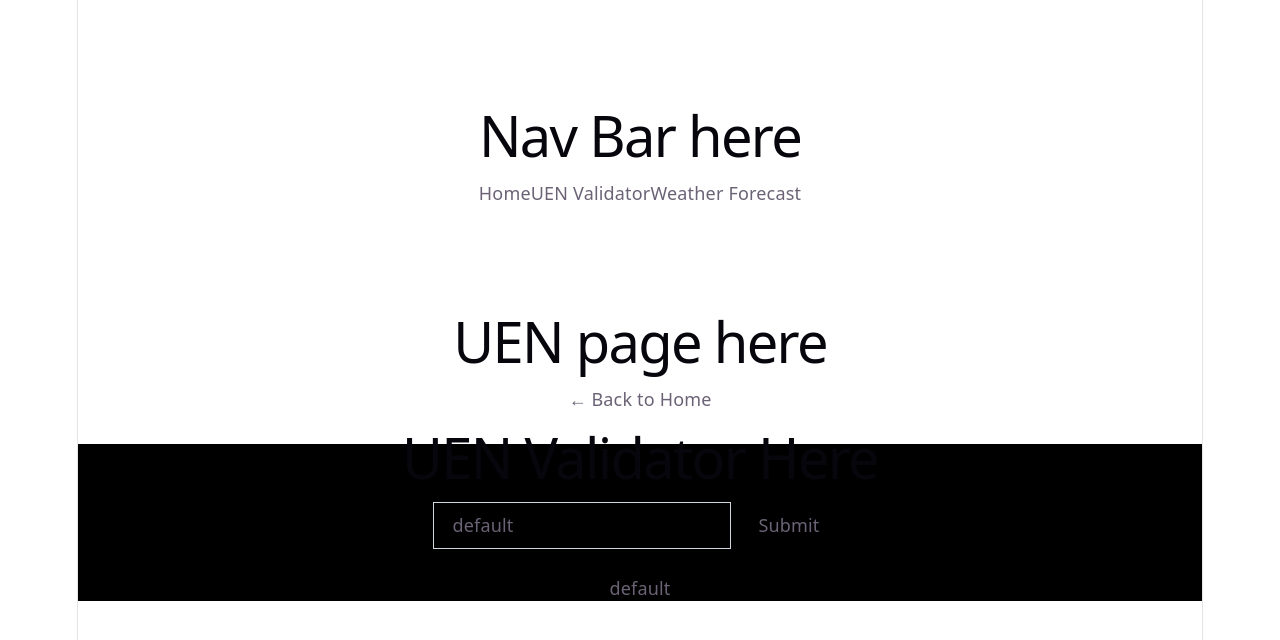
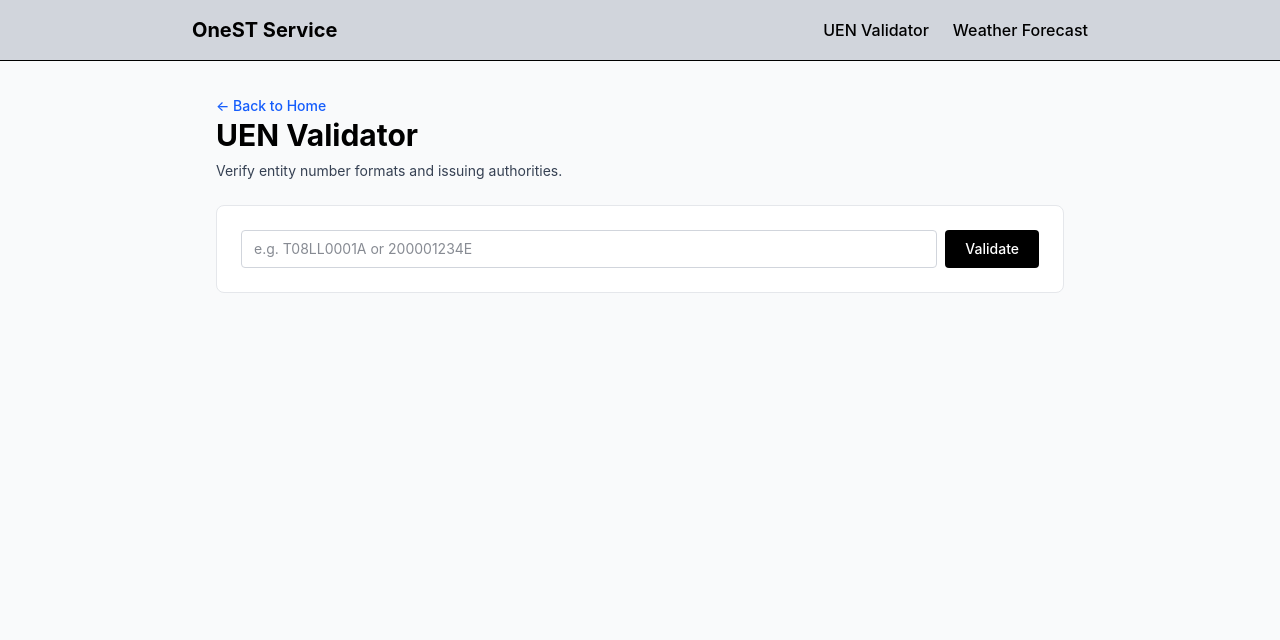
Before and after one commit to lklim050/onest-services, a React (Vite) app: page /uen-validator in a window 1280 px wide. Shown: the top 640 px of the page. Built offline with nearby package versions, Linux system fonts and the light colour scheme.

Commit message:
Improve UIUX
Improve Navbar
Improve Homepage
Improve UENpage
Improve UEN components

```diff
--- a/src/App.tsx
+++ b/src/App.tsx
@@ -1,4 +1,4 @@
-import { Route, Routes } from "react-router-dom";
+import { Link, Route, Routes } from "react-router-dom";
 // import UENValidatorPanel from "./components/UENValidatorPanel";
 // import WeatherForecastPanel from "./components/WeatherForecastPanel";
 import HomePage from "./pages/HomePage";
@@ -7,18 +7,25 @@ import WeatherPage from "./pages/WeatherPage";
 
 export function App() {
   return (
-    <div>
-      <nav className="p-20">
-        <h1>Nav Bar here</h1>
-        <a href="/">Home</a>
-        <a href="/uen-validator">UEN Validator</a>
-        <a href="/weather-forecast">Weather Forecast</a>
+    <div className="min-h-screen bg-gray-50 text-black">
+      <nav className="border-b border-white-300 bg-gray-300 px-6 py-4">
+        <div className="flex items-center justify-between mx-auto max-w-4xl ">
+          <Link to="/" className="font-bold text-xl">
+            OneST Service
+          </Link>
+          <div className="flex space-x-6 text-m font-medium">
+            <Link to="/uen-validator">UEN Validator</Link>
+            <Link to="/weather-forecast">Weather Forecast</Link>
+          </div>
+        </div>
       </nav>
-      <Routes>
-        <Route path="/" element={<HomePage />} />
-        <Route path="/uen-validator" element={<UenPage />} />
-        <Route path="/weather-forecast" element={<WeatherPage />} />
-      </Routes>
+      <main className="max-w-4xl mx-auto px-6 py-8">
+        <Routes>
+          <Route path="/" element={<HomePage />} />
+          <Route path="/uen-validator" element={<UenPage />} />
+          <Route path="/weather-forecast" element={<WeatherPage />} />
+        </Routes>
+      </main>
     </div>
   );
 }
--- a/src/components/UENValidatorPanel.tsx
+++ b/src/components/UENValidatorPanel.tsx
@@ -3,64 +3,96 @@ import type { ValidationResult } from "../types/uen";
 import { validateUEN } from "../utils/uenValidator";
 
 const UENValidatorPanel = () => {
-  const [input, setInput] = useState("default");
+  const [input, setInput] = useState("");
   const [result, setResult] = useState<ValidationResult | null>(null);
 
-  const handleSubmit = (e: React.FormEvent) => {
+  const handleSubmit = (e: React.SubmitEvent) => {
     e.preventDefault();
-    const result = validateUEN(input);
-    setResult(result);
+    const validationResult = validateUEN(input.trim());
+    setResult(validationResult);
   };
 
   return (
-    <div className="bg-black">
-      <h1>UEN Validator Here</h1>
-      {/* INPUT */}
-      <form onSubmit={handleSubmit}>
+    <div className="space-y-4">
+      {/* Input Form */}
+      <form onSubmit={handleSubmit} className="flex gap-2">
         <input
           type="text"
           id="uen"
           value={input}
           onChange={(e) => setInput(e.target.value)}
-          placeholder="type valid UEN here..."
-          className="flex-1 px-4 py-2 border border-gray-300"
+          placeholder="e.g. T08LL0001A or 200001234E"
+          className="flex-1 px-3 py-2 border border-gray-300 rounded text-sm focus:outline-none focus:border-black bg-white text-gray-900"
         />
-        <button type="submit" className="px-6 py-2">
-          Submit
+        <button
+          type="submit"
+          className="px-5 py-2 bg-black text-white text-sm font-medium rounded hover:bg-gray-800 cursor-pointer"
+        >
+          Validate
         </button>
       </form>
-      <br />
-      {input}
-      <br />
-      {/* RESULT */}
+
+      {/* Result Panel */}
       {result && (
-        <div>
-          <p>
-            Is UEN valid?:{" "}
-            <span>{result.isValid ? "YES VALID!!" : "NO INVALID!!"}</span>
-          </p>
-          <p>
-            What format?: <span>{result.formatType}</span>
-          </p>
-          {result.metadata && (
-            <p>
-              Entity Type: <span>{result.metadata?.entityType || "N.A."}</span>
-              <br />
-              Issued By:{" "}
-              <span>{result.metadata?.issuanceAgency || "N.A."}</span>
-            </p>
-          )}
+        <div
+          className={`p-4 rounded border ${
+            result.isValid
+              ? "bg-gray-50 border-green-300 text-gray-900"
+              : "bg-gray-50 border-red-300 text-gray-900"
+          }`}
+        >
+          <div className="flex items-center justify-between mb-3 pb-2 border-b border-gray-200">
+            <span className="text-xs font-bold uppercase tracking-wider text-gray-500">
+              Validation Status
+            </span>
+            <span
+              className={`px-2 py-0.5 text-xs font-bold rounded ${
+                result.isValid
+                  ? "bg-green-100 text-green-800"
+                  : "bg-red-100 text-red-800"
+              }`}
+            >
+              {result.isValid ? "VALID UEN" : "INVALID UEN"}
+            </span>
+          </div>
 
-          <p>
-            Comment: <span>{result.message}</span>
-          </p>
-          {result.year && (
-            <p>
-              Incorporation Year: <span>{result.year || "N.A."}</span>
-            </p>
-          )}
+          <div className="space-y-1.5 text-sm">
+            <div className="flex justify-between">
+              <span className="text-gray-500">Format Type:</span>
+              <span className="font-medium">{result.formatType || "N.A."}</span>
+            </div>
 
-          <p>{result.length}</p>
+            {result.year && (
+              <div className="flex justify-between">
+                <span className="text-gray-500">Incorporation Year:</span>
+                <span className="font-medium">{result.year}</span>
+              </div>
+            )}
+
+            {result.metadata && (
+              <>
+                <div className="flex justify-between">
+                  <span className="text-gray-500">Entity Type:</span>
+                  <span className="font-medium">
+                    {result.metadata.entityType || "N.A."}
+                  </span>
+                </div>
+                <div className="flex justify-between">
+                  <span className="text-gray-500">Issuing Agency:</span>
+                  <span className="font-medium">
+                    {result.metadata.issuanceAgency || "N.A."}
+                  </span>
+                </div>
+              </>
+            )}
+
+            <div className="pt-2 mt-2 border-t border-gray-200">
+              <span className="text-gray-500 block mb-1">Remarks:</span>
+              <p className="text-gray-700 bg-white p-2 rounded border border-gray-200 text-xs">
+                {result.message}
+              </p>
+            </div>
+          </div>
         </div>
       )}
     </div>
--- a/src/index.css
+++ b/src/index.css
@@ -1,5 +1,5 @@
 @import "tailwindcss";
-
+/*
 :root {
   --text: #6b6375;
   --text-h: #08060d;
@@ -110,4 +110,4 @@ code {
   line-height: 135%;
   padding: 4px 8px;
   background: var(--code-bg);
-}
+} */
--- a/src/pages/HomePage.tsx
+++ b/src/pages/HomePage.tsx
@@ -1,19 +1,38 @@
-import react from "react";
 import { Link } from "react-router-dom";
 
 export function HomePage() {
   return (
-    <div className="p-20">
-      <h1>Page Here</h1>
-      <p>Select a tool here</p>
-      <ul>
-        <li>
-          <Link to="/uen-validator">UEN Validator</Link>
-        </li>
-        <li>
-          <Link to="/weather-forecast">Weather Forecast</Link>
-        </li>
-      </ul>
+    <div className="space-y-6">
+      <div>
+        <h1 className="text-3xl font-bold">Services Ultility</h1>
+        <p className="text-sm text-gray-500 mt-2">
+          Select a service below to get started.
+        </p>
+      </div>
+
+      <div className="grid grid-cols-1 gap-4">
+        <Link
+          to="/uen-validator"
+          className="p-5 bg-white border border-gray-200 rounded-lg hover:border-blue-500 "
+        >
+          <h2 className="font-semibold text-base mb-1">UEN Validator</h2>
+          <p className="text-sm text-gray-500">
+            Verify Singapore company and entity registration numbers.
+          </p>
+        </Link>
+
+        <Link
+          to="/weather-forecast"
+          className="p-5 bg-white border border-gray-200 rounded-lg hover:border-blue-500"
+        >
+          <h2 className="font-semibold text-base mb-1">
+            2-Hour Weather Forecast
+          </h2>
+          <p className="text-sm text-gray-500">
+            Check real-time NEA weather conditions across Singapore regions.
+          </p>
+        </Link>
+      </div>
     </div>
   );
 }
--- a/src/pages/UenPage.tsx
+++ b/src/pages/UenPage.tsx
@@ -1,13 +1,21 @@
-import React from "react";
 import { Link } from "react-router-dom";
 import UENValidatorPanel from "../components/UENValidatorPanel";
 
 export const UenPage = () => {
   return (
-    <div className="p20">
-      <h1>UEN page here</h1>
-      <Link to="/">&larr; Back to Home</Link>
-      <UENValidatorPanel />
+    <div className="space-y-6">
+      <Link to="/" className="text-sm font-medium text-blue-600">
+        &larr; Back to Home
+      </Link>
+      <div>
+        <h1 className="text-3xl font-bold">UEN Validator</h1>
+        <p className="text-sm text-gray-700 mt-2">
+          Verify entity number formats and issuing authorities.
+        </p>
+      </div>
+      <div className="bg-white border border-gray-200 rounded-lg p-6">
+        <UENValidatorPanel />
+      </div>
     </div>
   );
 };
--- a/src/pages/WeatherPage.tsx
+++ b/src/pages/WeatherPage.tsx
@@ -1,13 +1,25 @@
-import React from "react";
 import { Link } from "react-router-dom";
 import WeatherForecastPanel from "../components/WeatherForecastPanel";
 
 export const WeatherPage = () => {
   return (
-    <div className="p-20">
-      <h1>Weather Page here</h1>
-      <Link to="/">Back to Home</Link>
-      <WeatherForecastPanel />
+    <div className="space-y-6">
+      <Link
+        to="/"
+        className="text-sm font-medium text-blue-600 hover:underline inline-block"
+      >
+        &larr; Back to Home
+      </Link>
+
+      <div>
+        <h1 className="text-3xl font-bold">Singapore Weather Forecast</h1>
+        <p className="text-sm text-gray-500 mt-2">
+          Real-time 2-hour NEA weather outlook.
+        </p>
+      </div>
+      <div className="bg-white border border-gray-200 rounded-lg p-6">
+        <WeatherForecastPanel />
+      </div>
     </div>
   );
 };
```
Also changed, not shown: screenshots/react-router-dom_navbar.png, screenshots/react-router-dom_navi-to-uen.png (added).
